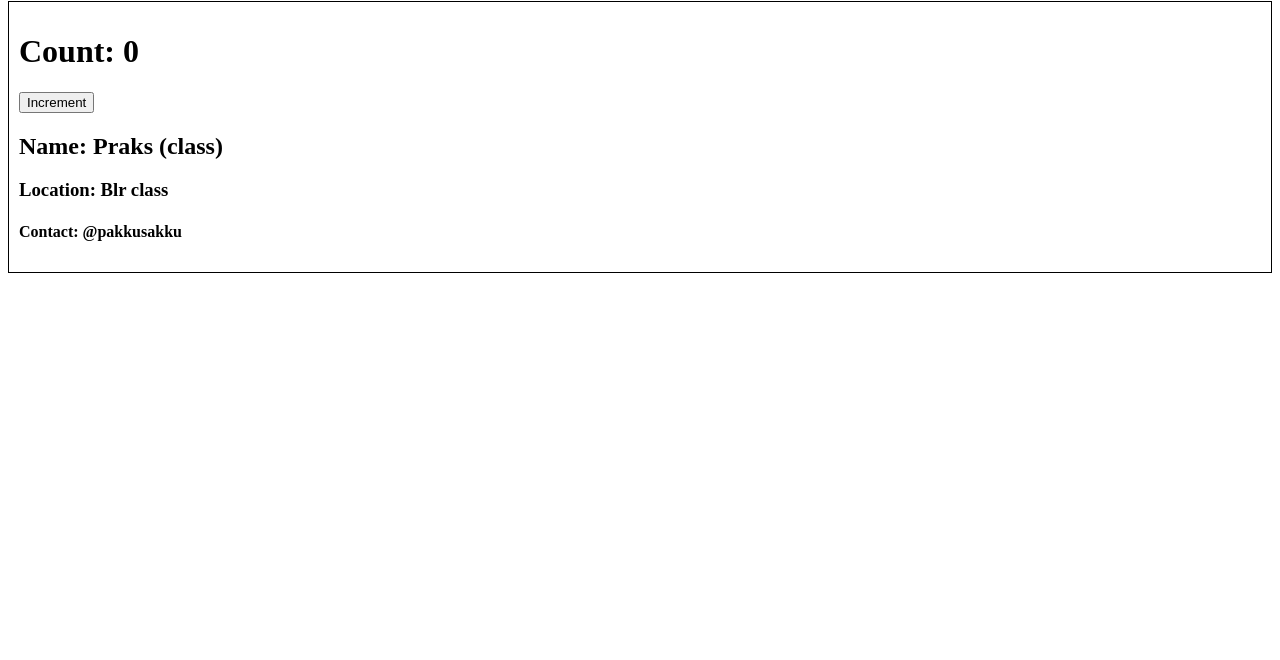
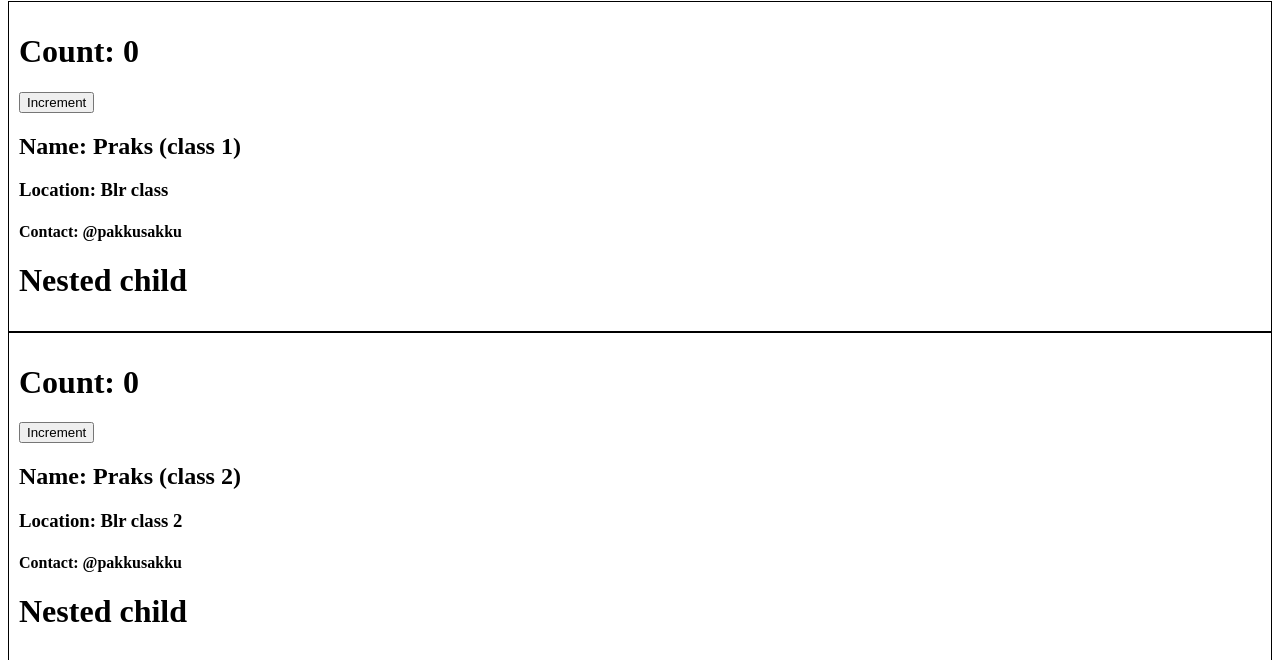
Before and after one commit to prakriti0502/Namaste-react, a React (Vite) app in the folder ep-1/: page /about in a window 1280 px wide. Shown: the part 290-950 px from the top of the page. Before the commit the page ends 800 px from the top, so only its background shows below. Built offline with nearby package versions, Linux system fonts and the light colour scheme.

Commit message:
ep-8 pt-6 lifecycle in class based components with multiple children

```diff
--- a/ep-1/src/components/About.js
+++ b/ep-1/src/components/About.js
@@ -28,7 +28,8 @@ class About extends React.Component {
             <div>
                 <h1>About</h1>
                 <h2>This is Namaste React Web Series</h2>
-                <UserClass name={"Praks (class)"} location={"Blr class"}/>
+                <UserClass name={"Praks (class 1)"} location={"Blr class"}/>
+                <UserClass name={"Praks (class 2)"} location={"Blr class 2"}/>
             </div>
         );
     }
--- /dev/null
+++ b/ep-1/src/components/ClassComp.js
@@ -0,0 +1,20 @@
+import React from "react";
+
+class ClassComp extends React.Component {
+    constructor(props) {
+        super(props);
+        console.log("Nested child comp constructor ", this.props.name);
+    }
+    componentDidMount() {
+        console.log("Nested child mounted ", this.props.name);
+    }
+
+    render() {
+        console.log("Nested child render ", this.props.name);
+        return (
+            <h1>Nested child</h1>
+        );
+    }
+}
+
+export default ClassComp;
--- a/ep-1/src/components/UserClass.js
+++ b/ep-1/src/components/UserClass.js
@@ -1,10 +1,11 @@
 import React from "react";
+import ClassComp from "./ClassComp";
 
 class UserClass extends React.Component {
 
     constructor(props) {
         super(props);
-        console.log("Child constructor");
+        console.log("Child constructor for ", this.props.name);
         this.state = {
             //this contains all the state variables of component
             count:0,
@@ -13,12 +14,12 @@ class UserClass extends React.Component {
     }
 
     componentDidMount() {
-        console.log("Child mounted");
+        console.log("Child mounted for ", this.props.name);
     }
 
     render() {
-        console.log("Child render")
         const {name, location} = this.props;
+        console.log("Child render for ", name);
         const {count} = this.state;
         return (
             <div className="user-card">
@@ -34,6 +35,8 @@ class UserClass extends React.Component {
                 <h2>Name: {name}</h2>
                 <h3>Location: {location}</h3>
                 <h4>Contact: @pakkusakku</h4>
+
+                <ClassComp name={name}/>
             </div>
         );
     }
```
